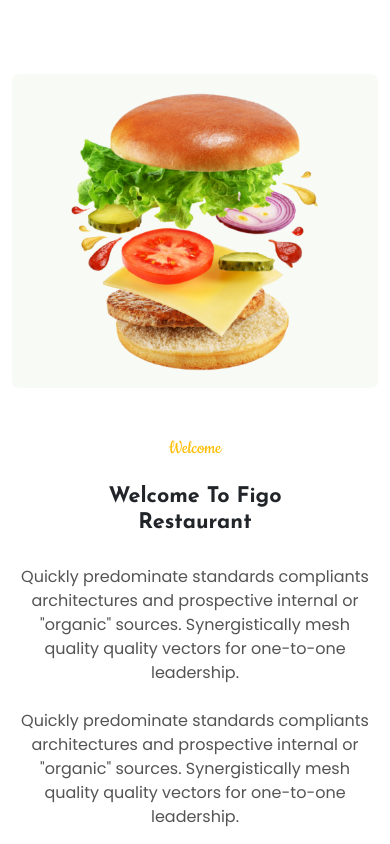
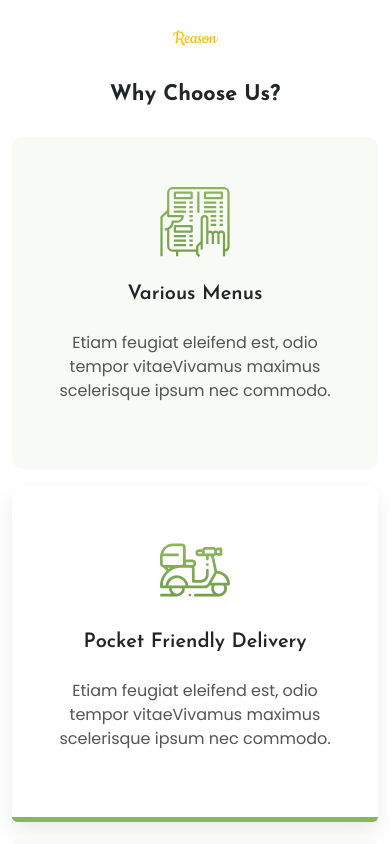
Before and after one commit to ayah1996/figo-landing-app, a React (Create React App) app: page / in a window 390 px wide. Shown: the part 1500-2344 px from the top of the page. Built offline with nearby package versions, Linux system fonts and the light colour scheme.

Commit message:
fix reasons responsive

```diff
--- a/src/App.js
+++ b/src/App.js
@@ -13,9 +13,9 @@ function App() {
     <>
       <Header />
       <AboutSection />
+      <ReasonSection />
+      {/*<BrowseSection />
       <HistorySection />
-      {/*<ReasonSection />
-      <BrowseSection />
       <TestimonialsSection />
       <NewsSection />
       <SubscribeSection />
--- a/src/Components/ReasonSection/Reason.scss
+++ b/src/Components/ReasonSection/Reason.scss
@@ -17,6 +17,12 @@
         font-weight: 600;
         color: $lightBlack;
         margin: 25px 0;
+
+        @include media-breakpoint-down(xxl) {
+
+            @include font-size(1.25rem);
+
+        }
     }
 
     &.active,
--- a/src/Components/ReasonSection/ReasonSection.js
+++ b/src/Components/ReasonSection/ReasonSection.js
@@ -15,7 +15,7 @@ const ReasonSection = () => {
         <h3 className="heading">Why Choose Us?</h3>
       </Row>
       <Row className="text-center justify-content-center gx-5">
-        <Col sm={8} lg={4} className="mb-3 mb-lg-0">
+        <Col sm={8} md={6} lg={4} className="mb-3 mb-lg-0">
           <div className="reason-item">
             <div className="icon">
               <ReasonIcon01 />
@@ -28,7 +28,7 @@ const ReasonSection = () => {
           </div>
         </Col>
 
-        <Col sm={8} lg={4} className="mb-3 mb-lg-0">
+        <Col sm={8} md={6} lg={4} className="mb-3 mb-lg-0">
           <div className="reason-item active">
             <div className="icon">
               <ReasonIcon02 />
@@ -41,7 +41,7 @@ const ReasonSection = () => {
           </div>
         </Col>
 
-        <Col sm={8} lg={4} className="mb-3 mb-lg-0">
+        <Col sm={8} md={6} lg={4} className="mb-3 mb-lg-0">
           <div className="reason-item">
             <div className="icon">
               <ReasonIcon03 />
--- a/src/Styles/App.scss
+++ b/src/Styles/App.scss
@@ -24,7 +24,7 @@ body {
     color: #545454;
     @include font-size(1.125em);
 
-    @include media-breakpoint-down(lg) {
+    @include media-breakpoint-down(xxl) {
         font-size: 16px;
     }
 }
```
